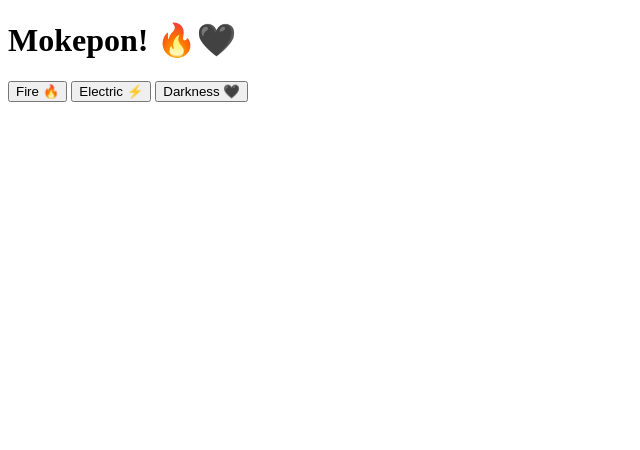
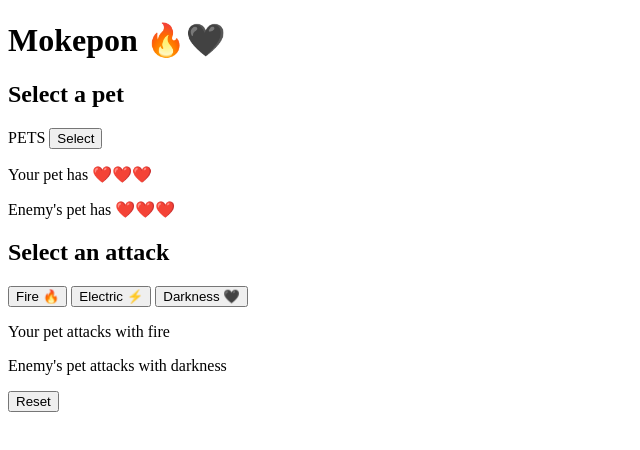
Before and after one commit to edevmanrique/mokepon, a plain HTML site: page index.html in a window 1280 px wide. Shown: the whole page, without its empty margins (0-640 px from the left). Drawn offline with Linux system fonts and the light colour scheme.

Commit message:
Adding sections

```diff
--- a/index.html
+++ b/index.html
@@ -6,12 +6,31 @@
     <title>Mokepon: Fire and Darkness</title>
 </head>
 <body>
-    <h1>Mokepon! 🔥🖤</h1>
+    <h1>Mokepon 🔥🖤</h1>
 
-    <p>
-        <button>Fire 🔥</button>
-        <button>Electric ⚡</button>
-        <button>Darkness 🖤</button>
-    </p>
+    <section class="select-pet" id="select-pet">
+        <h2>Select a pet</h2>
+
+        PETS
+
+        <button>Select</button>
+    </section>
+    <section class="select-attack" id="select-attack">
+        <p>Your pet has <span>❤️❤️❤️</span></p>
+        <p>Enemy's pet has <span>❤️❤️❤️</span></p>
+        <h2>Select an attack</h2>
+        <p>
+            <button>Fire 🔥</button>
+            <button>Electric ⚡</button>
+            <button>Darkness 🖤</button>
+        </p>
+    </section>
+    <section class="messages" id="messages">
+        <p>Your pet attacks with fire</p>
+        <p>Enemy's pet attacks with darkness</p>
+    </section>
+    <section class="reset" id="reset">
+        <button>Reset</button>
+    </section>
 </body>
 </html>
```
